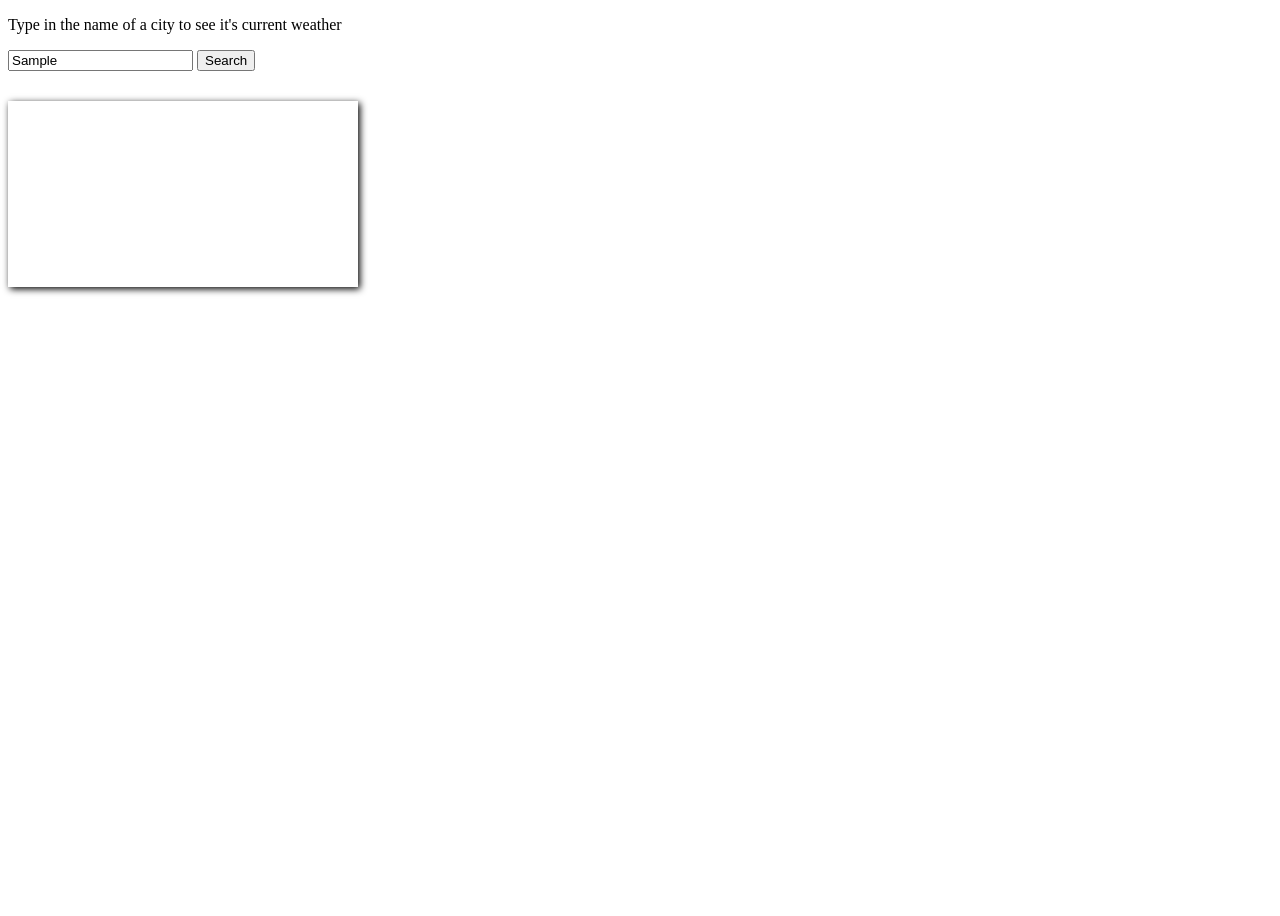
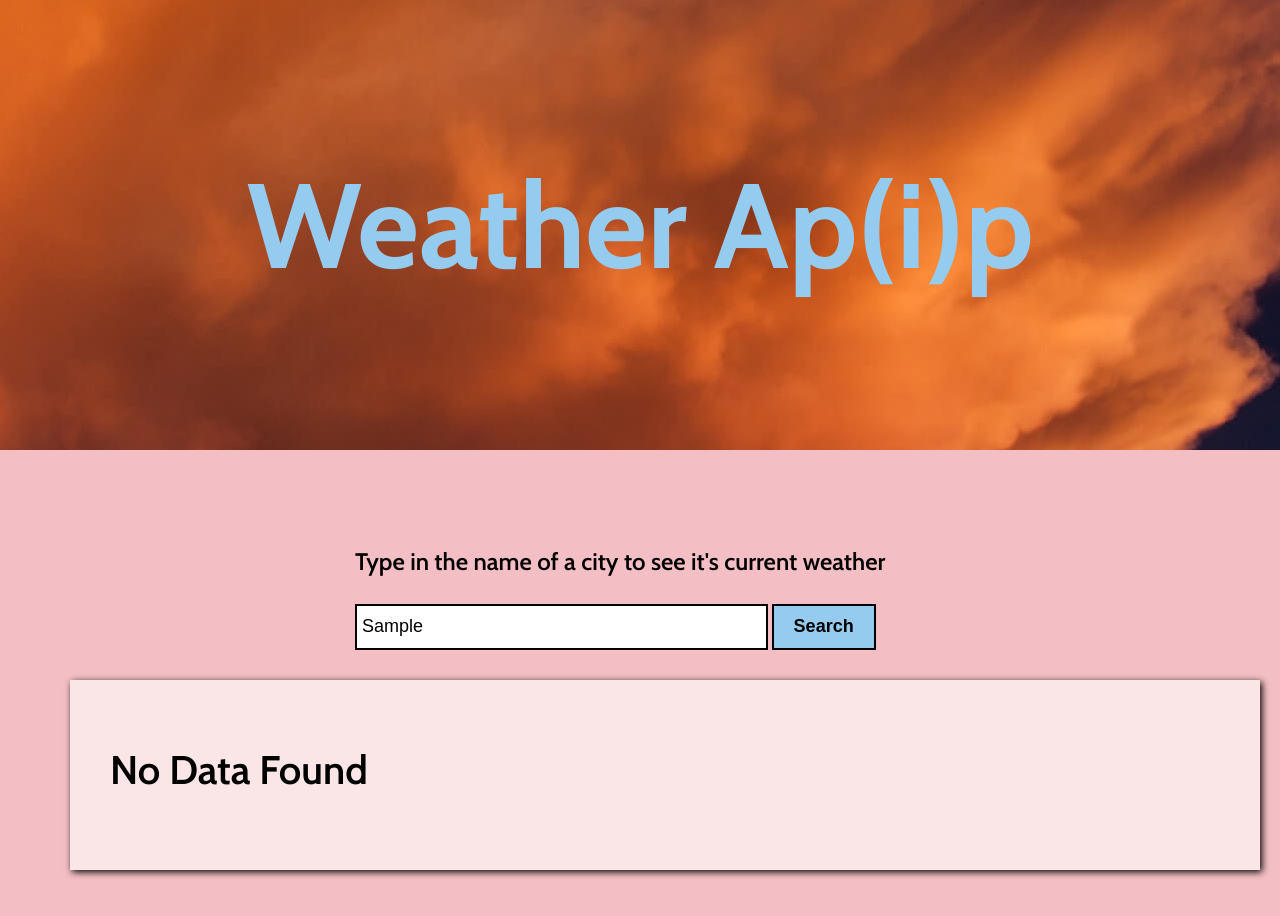
Before and after one commit to Pearly12/weather-app, a website: page index.html in a window 1280 px wide. Both pictures are taken after typing "Sample" into the empty fields and a click on the button "Search". Before the commit the page ends 800 px from the top, so only its background shows below. Drawn offline with nearby package versions, Linux system fonts and the light colour scheme; no server answers.

Commit message:
hid the api key and made minor css changes

```diff
--- a/css/style.css
+++ b/css/style.css
@@ -1,9 +1,146 @@
-.display-weather{
+
+/* http://meyerweb.com/eric/tools/css/reset/
+   v2.0 | 20110126
+   License: none (public domain)
+*/
+
+html, body, div, span, applet, object, iframe,
+h1, h2, h3, h4, h5, h6, p, blockquote, pre,
+a, abbr, acronym, address, big, cite, code,
+del, dfn, em, img, ins, kbd, q, s, samp,
+small, strike, strong, sub, sup, tt, var,
+b, u, i, center,
+dl, dt, dd, ol, ul, li,
+fieldset, form, label, legend,
+table, caption, tbody, tfoot, thead, tr, th, td,
+article, aside, canvas, details, embed,
+figure, figcaption, footer, header, hgroup,
+menu, nav, output, ruby, section, summary,
+time, mark, audio, video {
+	margin: 0;
+	padding: 0;
+	border: 0;
+	font-size: 100%;
+	font: inherit;
+	vertical-align: baseline;
+}
+/* HTML5 display-role reset for older browsers */
+article, aside, details, figcaption, figure,
+footer, header, hgroup, menu, nav, section {
+	display: block;
+}
+body {
+	line-height: 1;
+}
+ol, ul {
+	list-style: none;
+}
+blockquote, q {
+	quotes: none;
+}
+blockquote:before, blockquote:after,
+q:before, q:after {
+	content: '';
+	content: none;
+}
+table {
+	border-collapse: collapse;
+	border-spacing: 0;
+}
+
+
+/* TYPOGRAPHY */
+
+body{
+    font-family: 'Cabin', sans-serif;
+    background-color: #f4bfc4;
+}
+
+h1{
+    font-size: 120px;
+    text-align: center;
+    font-weight: 900;
+    color:#95cbee;
+}
+
+.input-section p{
+    font-size: 24px;
+    font-weight: 600;
+    padding-bottom: 30px;
+}
+
+.input-section input,
+.input-section button{
+    padding: 10px 5px;
+    line-height: 1.2;
+    font-size: 18px;
+    margin: 0px;
+}
+
+#display-weather h2{
+    padding: 15px;
+    font-size: 40px;
+    font-weight: 600;
+}
+
+#weather-title{
+    text-align: center;
+}
+
+#weather-information p{
+    font-size: 18px;
+    line-height: 1.5;
+    font-weight: 600;
+}
+
+/* Containers */
+#hero-section{
+    background: url(../images/orange_clouds.jpg) no-repeat;
+    background-position:center;
+    width: 100%;
+    height: 450px;
+    padding: 0;
+    margin: 0;
+    display: flex;
+    justify-content: center;
+    align-items: center;
+}
+
+.main-section{
+    max-width: 1140px;
+    margin:0 auto;
+    padding: 50px 25px;
+}
+
+.input-section{
+    padding-top: 50px;
+    width: 50%;
+    margin: 0 auto;
+}
+
+#display-weather{
+    background: rgba(255,255,255, 0.6);
+    display: none;
     padding: 25px;
     box-shadow: 2px 2px 7px 0px;
-    width: 300px;
+    width: 100%;
     margin-top: 30px;
-    display: flex;
-    flex-direction: column;
-    align-items: center;
 }
+
+#weather-information{
+    padding: 20px;
+}
+
+/* Components */
+#search-button{
+    background-color: #95cbee;
+    padding: 10px 20px;
+    font-weight: 600;
+    color: #000;
+    border: 2px solid black;
+}
+
+.input-section input{
+    width: 70%;
+    border: 2px solid #000;
+}
--- a/index.html
+++ b/index.html
@@ -9,21 +9,38 @@
   <meta name="viewport" content="width=device-width, initial-scale=1">
 
   <link href="css/style.css" rel="stylesheet">
+  <link rel="preconnect" href="https://fonts.gstatic.com">
+  <link href="https://fonts.googleapis.com/css2?family=Cabin:ital,wght@0,400;0,500;0,600;0,700;1,400;1,500;1,600;1,700&display=swap" rel="stylesheet">
 </head>
 
 <body>
+  <section id="hero-section">
+      <h1>Weather Ap(i)p</h1>
+  </section>
+  <section class="main-section">
 
+    <div class="input-section">
       <p>Type in the name of a city to see it's current weather</p>
+      <div class="input-inner">
         <input id="city-input" type="text" placeholder="City Name"></input>
         <button id="search-button">Search</button>
-
-  <div class="display-weather">
+      </div>
+    </div>
+    <div id="display-weather">
+      <h2 id="weather-title"></h2>
       <h2 id="weather-location"></h2>
+      <div id="weather-information">
         <p id="weather-weather"></p>
         <p id="weather-temperature"></p>
         <p id="response-time"></p>
       </div>
+    </div>
+  </section>
 
+
+
+
+  <script type='text/javascript' src='js/config.js'></script>
   <script src="js/script.js"></script>
 </body>
 
--- /dev/null
+++ b/js/config.js
@@ -0,0 +1,5 @@
+var config = {
+    MY_KEY : '43d4ad0e5e266ed5d4afcf676d7bb122',
+    SECRET_KEY : '56789',
+    KEY_2 : '101010'
+  }
--- a/js/script.js
+++ b/js/script.js
@@ -1,39 +1,56 @@
-const searchInput = document.getElementById('city-input');
-const searchbutton = document.getElementById('search-button');
 const currentNameH2 = document.getElementById('weather-location');
 const currentTemperatureP = document.getElementById('weather-temperature')
 const currentWeatherP = document.getElementById('weather-weather');
 const currentResponseTime = document.getElementById('response-time');
+const displayWeatherDiv = document.getElementById('display-weather');
 
 async function displayWeather(cityName) {
-    let key = '61813c5f8cd90b489b39b0da474db348';
+    let key = config.MY_KEY;
     let currentTemperature;
     let currentWeather = "";
     let locationName = "";
     let start_time = new Date().getTime();
 
+    // call the open weather map api
+    // THEN translate it to JSON
+    // THEN
     let response = await fetch("http://api.openweathermap.org/data/2.5/weather?q=" + cityName + "&appid=" + key)
     .then(function(response){ return response.json() })
     .then(function(data) {
+        //grab the data that I'm interested in ... get more from data variable ... do console.log(data)
         currentTemperature = data.main.temp;
         currentWeather = data.weather[0].main;
         locationName = data.name;
 
+        // manipulate data to prepare it for output
         let currentTemperatureCelcius = Math.round(parseFloat(currentTemperature)-273.15);
         let timeOfResponse = new Date().getTime() - start_time;
 
-        currentNameH2.innerHTML = 'City: ' + locationName;
-        currentTemperatureP.innerHTML = 'Temperature: ' + currentTemperatureCelcius;
+        //output data to the html elements/ output data to the user
+        displayWeatherDiv.style.display = "block";
+        currentNameH2.innerHTML = locationName;
+        currentTemperatureP.innerHTML = 'Temperature: ' + currentTemperatureCelcius + ' Degrees Celcius';
         currentWeatherP.innerHTML = 'Weather: ' + currentWeather;
         currentResponseTime.innerHTML = 'Response Time: ' + timeOfResponse + "ms";
-
-        console.table('Name: ', locationName, 'Weather :', currentWeather, 'Temperature', currentTemperatureCelcius, data);
     })
     .catch(function(error){
-        console.log(error)
+        displayWeatherDiv.style.display = "block";
+        currentNameH2.innerHTML = "No Data Found";
     });
 }
 
+function inputEntered(e){
+    if(e.key === 'Enter' || e.keyCode === 13) {
+        displayWeather(searchInput.value);
+    }
+    return;
+}
+
+
+const searchbutton = document.getElementById('search-button');
 searchbutton.addEventListener('click', () => {
     displayWeather(searchInput.value);
 });
+
+const searchInput = document.getElementById('city-input');
+searchInput.addEventListener('keyup', inputEntered);
```
Also changed, not shown: .gitignore.js (added), images/let-there-be-sun/let-there-be-sun/let-there-be-sun.png (added), images/let-there-be-sun/let-there-be-sun/readme.txt (added), images/orange_clouds.jpg (added), images/photo-1561484930-974554019ade.jpg (added), 4 other files. Lines whose indentation alone changed are shown as unchanged.
